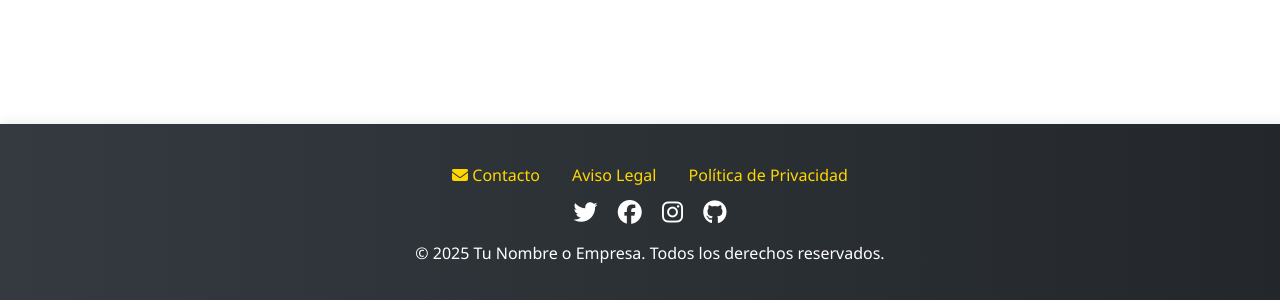
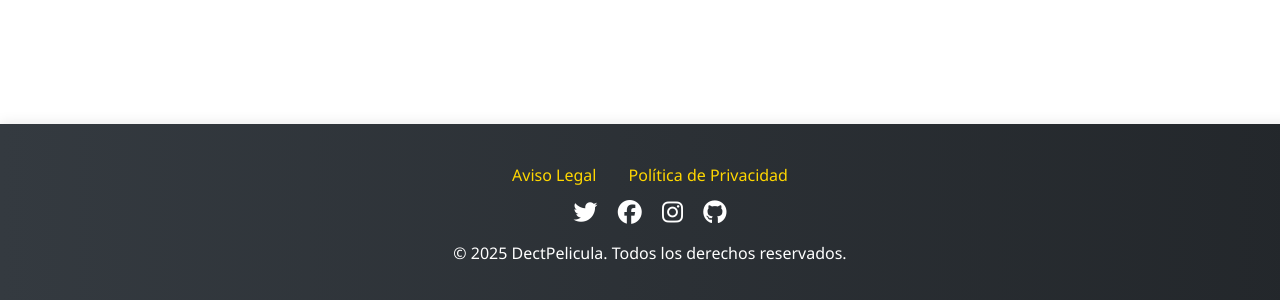
Before and after one commit to zotico377/DecPelicula, a plain HTML site: page components/footer.html in a window 1280 px wide. Shown: the part 500-800 px from the top of the page. Drawn offline with Linux system fonts and the light colour scheme.

Commit message:
final
final

```diff
--- a/components/footer.html
+++ b/components/footer.html
@@ -65,7 +65,6 @@
   </div>
   <footer>
     <div class="footer-links">
-      <a href="mailto:tuemail@ejemplo.com"><i class="fa fa-envelope"></i> Contacto</a>
       <a href="#">Aviso Legal</a>
       <a href="#">Política de Privacidad</a>
     </div>
@@ -75,7 +74,7 @@
       <a href="https://instagram.com/" target="_blank"><i class="fab fa-instagram"></i></a>
       <a href="https://github.com/" target="_blank"><i class="fab fa-github"></i></a>
     </div>
-    <p>&copy; 2025 Tu Nombre o Empresa. Todos los derechos reservados.</p>
+    <p>&copy; 2025 DectPelicula. Todos los derechos reservados.</p>
   </footer>
 </body>
 </html>
```
Also changed, not shown: components/Navbar.html (+2 -2 lines).
